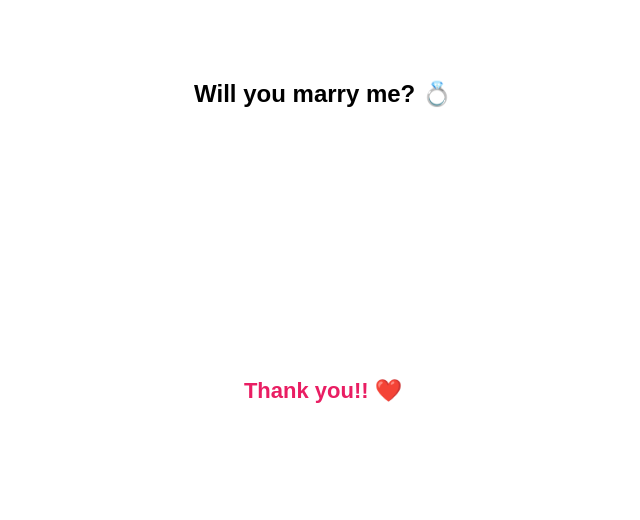
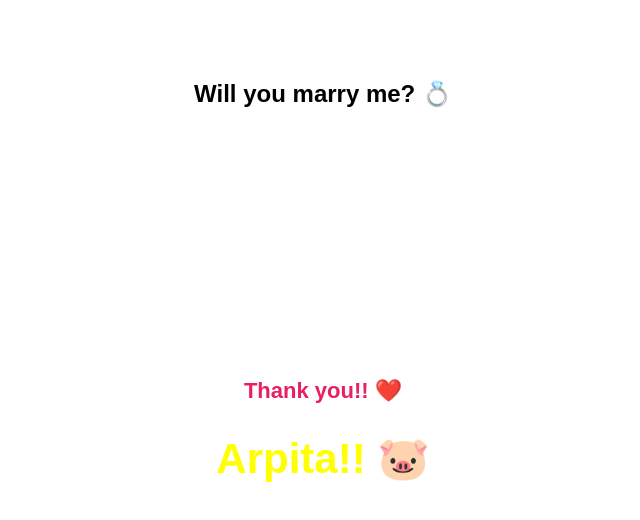
Before and after one commit to dhanushMr/confirm, a plain HTML site: page index.html in a window 1280 px wide. Both pictures are taken after a click on the button "Yes". Shown: the whole page, without its empty margins (317-957 px from the left). Drawn offline with Linux system fonts and the light colour scheme.

Commit message:
Update index.html

```diff
--- a/index.html
+++ b/index.html
@@ -39,6 +39,14 @@
       display: none;
       font-weight: bold;
     }
+
+    #thankYou-aprita{
+      margin-top: 30px;
+      font-size: 42px;
+      color: yellow;
+      display: none;
+      font-weight: bold;
+    }
   </style>
 </head>
 <body>
@@ -51,6 +59,7 @@
   </div>
 
   <div id="thankYou">Thank you!! ❤️</div>
+  <div id="thankYou-aprita">Arpita!! 🐷</div>
 
   <script>
     function moveNo() {
@@ -71,6 +80,7 @@
       document.getElementById("yesBtn").style.display = "none";
       document.getElementById("noBtn").style.display = "none";
       document.getElementById("thankYou").style.display = "block";
+      document.getElementById("thankYou-aprita").style.display = "block";
     }
   </script>
 
```
